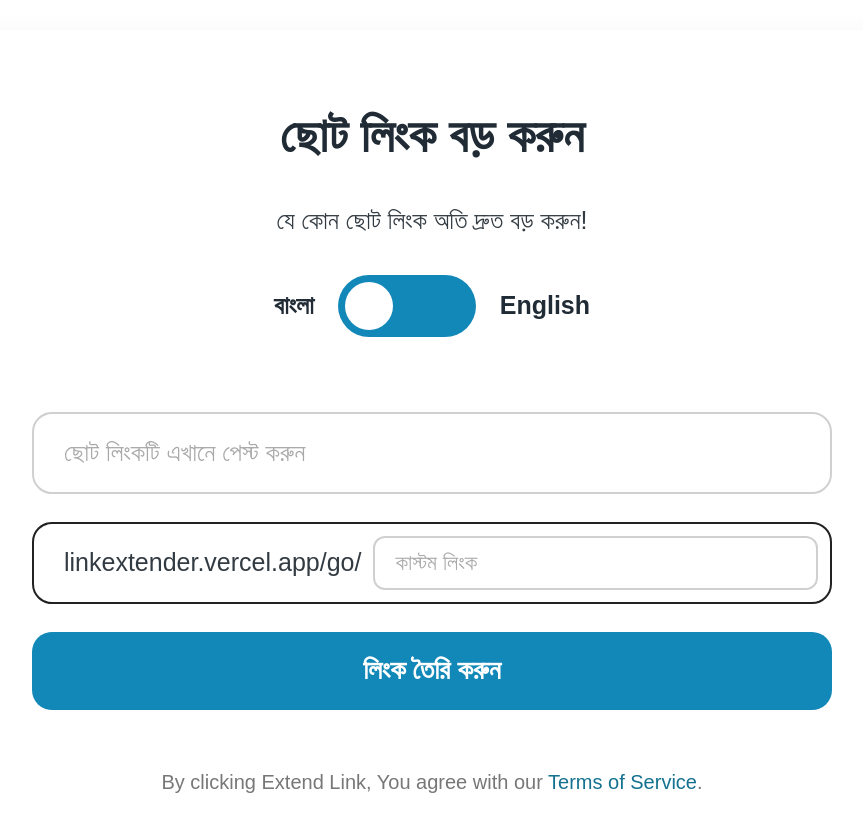
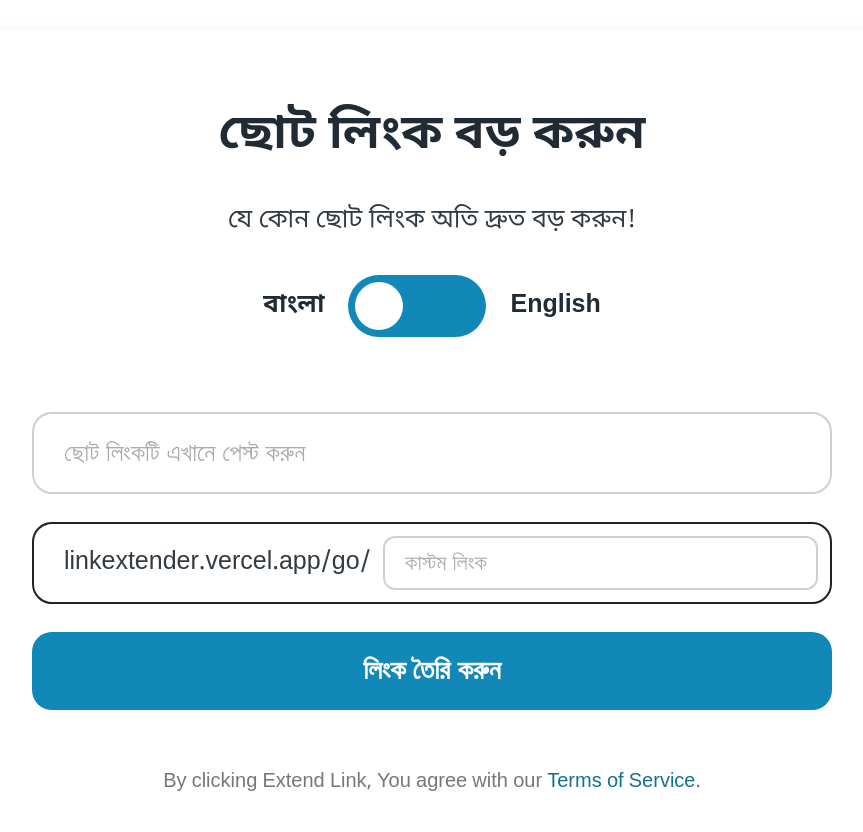
Before and after one commit to mdhujaifatowhid/linkextender, a plain HTML site: page index.html in a window 1280 px wide. Shown: the whole page, without its empty margins (208-1071 px from the left). Drawn offline with Linux system fonts and the light colour scheme.

Commit message:
Refactor CSS styles and update font family

```diff
--- a/css/style.css
+++ b/css/style.css
@@ -1,3 +1,4 @@
+@import url('https://fonts.googleapis.com/css2?family=Noto+Sans+Bengali:wght@400;500;600;700&display=swap');
 * {
     margin: 0;
     padding: 0;
@@ -8,7 +9,7 @@ body {
     min-height: 100vh;
     background: #ffffff;
     color: #202b35;
-    font-family: Arial, Helvetica, sans-serif;
+    font-family: "Noto Sans Bengali", Arial, Helvetica, sans-serif;
 }
 
 .page {
```
